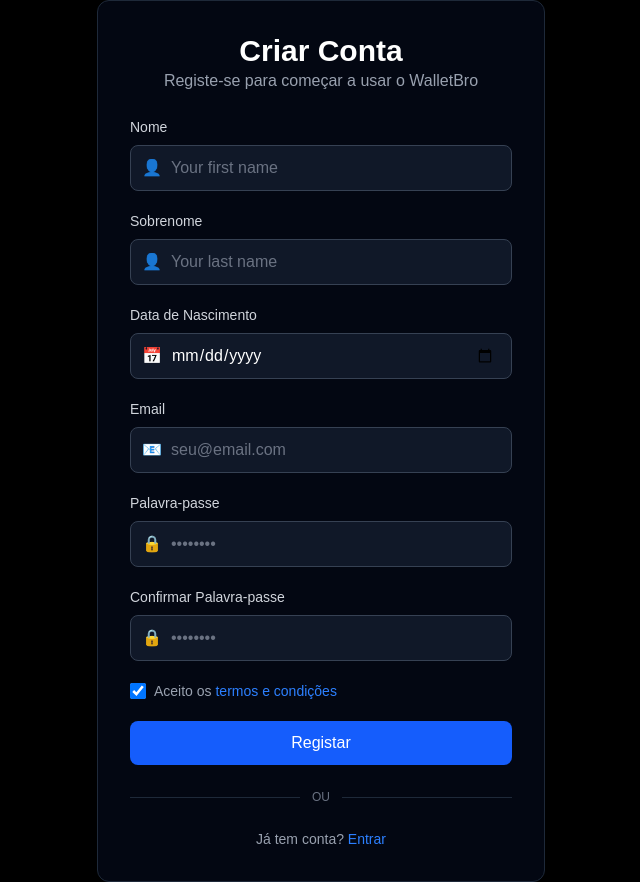
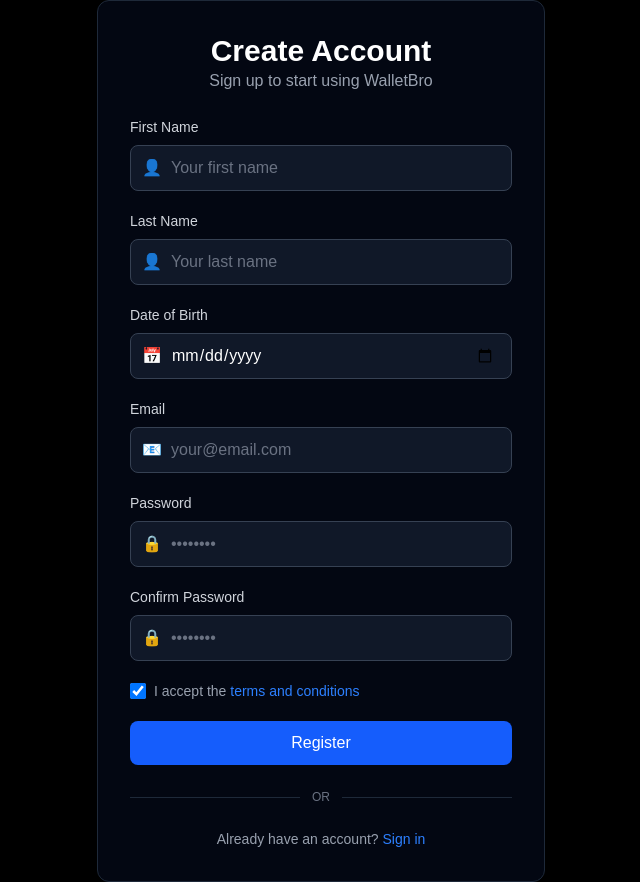
Before and after one commit to whaiiz/WalletBro, a Next.js app: page /signup in a window 1280 px wide. Shown: the whole page, without its empty margins (319-959 px from the left). Built offline with nearby package versions, Linux system fonts and the light colour scheme.

Commit message:
Register form: Translation to english

```diff
--- a/app/components/RegisterForm.tsx
+++ b/app/components/RegisterForm.tsx
@@ -14,8 +14,8 @@
   return (
     <Card>
       <div className="mb-6 text-center">
-        <h1 className="text-3xl font-bold text-white">Criar Conta</h1>
-        <p className="text-gray-400">Registe-se para começar a usar o WalletBro</p>
+        <h1 className="text-3xl font-bold text-white">Create Account</h1>
+        <p className="text-gray-400">Sign up to start using WalletBro</p>
       </div>
 
       {message && (
@@ -28,7 +28,7 @@
         <Input
           type="text"
           name="firstName"
-          label="Nome"
+          label="First Name"
           placeholder="Your first name"
           value={formData.firstName}
           onChange={handleInputChange}
@@ -39,7 +39,7 @@
         <Input
           type="text"
           name="lastName"
-          label="Sobrenome"
+          label="Last Name"
           placeholder="Your last name"
           value={formData.lastName}
           onChange={handleInputChange}
@@ -50,7 +50,7 @@
         <Input
           type="date"
           name="dob"
-          label="Data de Nascimento"
+          label="Date of Birth"
           placeholder=""
           value={formData.dob}
           onChange={handleInputChange}
@@ -62,7 +62,7 @@
           type="email"
           name="email"
           label="Email"
-          placeholder="seu@email.com"
+          placeholder="your@email.com"
           value={formData.email}
           onChange={handleInputChange}
           error={errors.email}
@@ -73,7 +73,7 @@
         <Input
           type="password"
           name="password"
-          label="Palavra-passe"
+          label="Password"
           placeholder="••••••••"
           value={formData.password}
           onChange={handleInputChange}
@@ -85,7 +85,7 @@
         <Input
           type="password"
           name="confirmPassword"
-          label="Confirmar Palavra-passe"
+          label="Confirm Password"
           placeholder="••••••••"
           value={formData.confirmPassword}
           onChange={handleInputChange}
@@ -102,18 +102,18 @@
             defaultChecked
           />
           <label htmlFor="terms" className="text-gray-400">
-            Aceito os <span className="text-blue-500">termos e condições</span>
+            I accept the <span className="text-blue-500">terms and conditions</span>
           </label>
         </div>
 
         <Button type="submit" loading={loading}>
-          Registar
+          Register
         </Button>
       </form>
 
       <div className="my-6 flex items-center gap-3">
         <div className="flex-1 border-t border-gray-800"></div>
-        <span className="text-xs text-gray-500">OU</span>
+        <span className="text-xs text-gray-500">OR</span>
         <div className="flex-1 border-t border-gray-800"></div>
       </div>
 
@@ -127,9 +127,9 @@
       </div> */}
 
       <p className="mt-6 text-center text-sm text-gray-400">
-        Já tem conta? {" "}
+        Already have an account? {" "}
         <Link href="/login" className="text-blue-500 font-medium hover:text-blue-400">
-          Entrar
+          Sign in
         </Link>
       </p>
     </Card>
```
